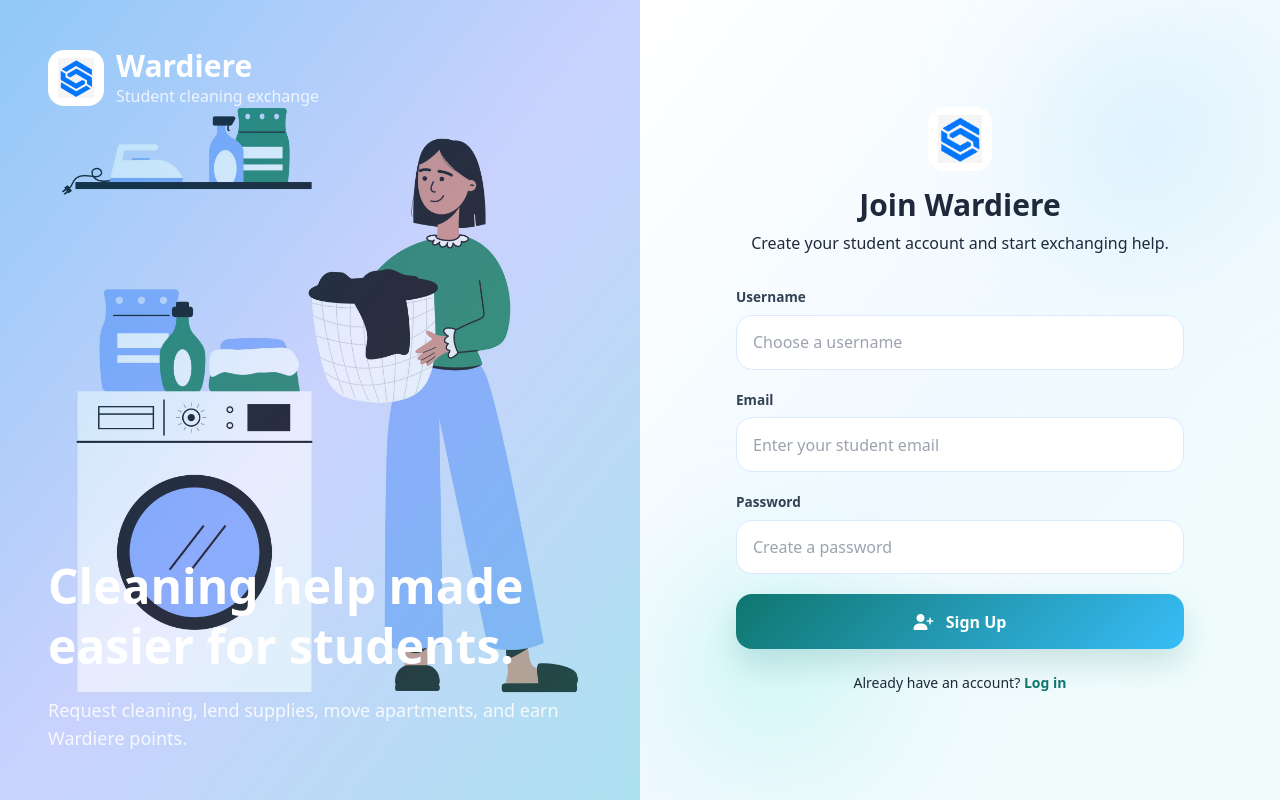
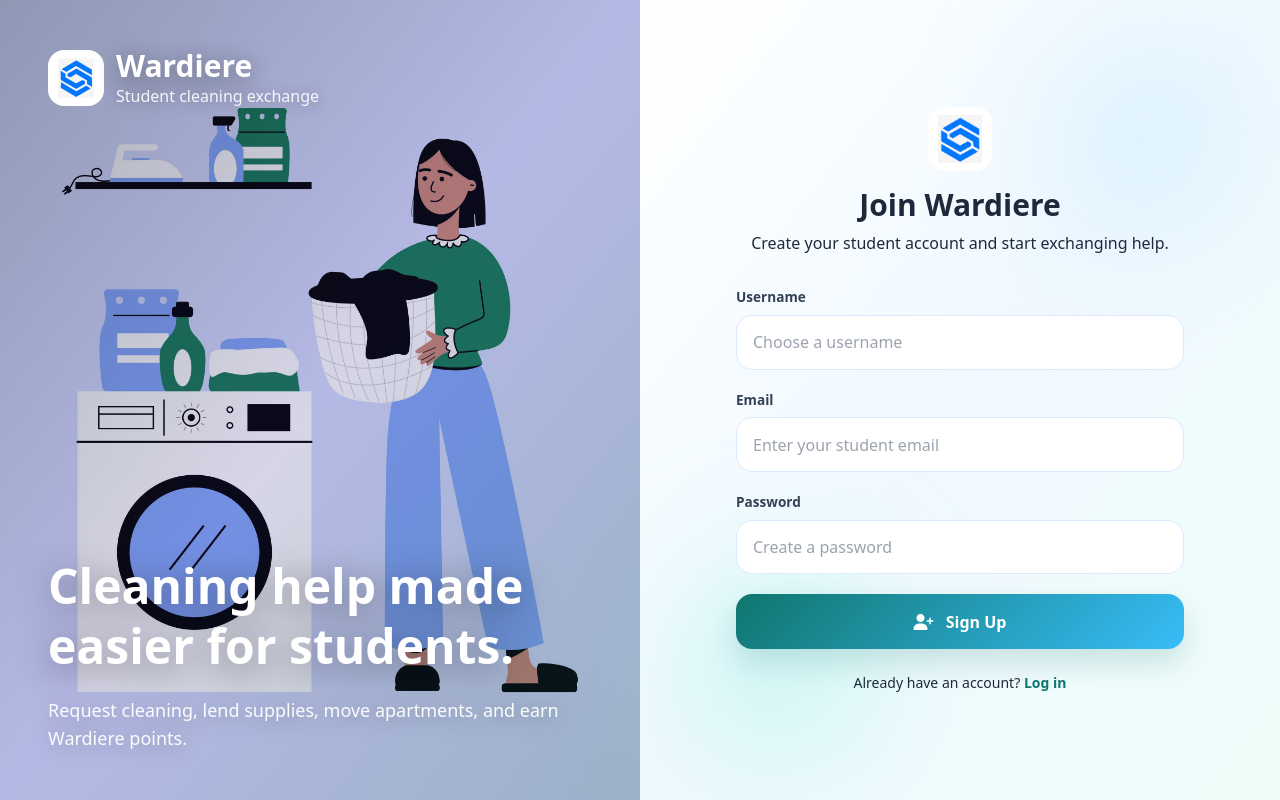
Before and after one commit to Smrithi-V/cleaning-app, a Flask app: page /signup in a window 1280 px wide. Run offline with Flask 3, Linux system fonts and the light colour scheme; some libraries are stand-ins or nearby versions.

Commit message:
review1_login & signup changed

```diff
--- a/templates/base_reg.html
+++ b/templates/base_reg.html
@@ -19,7 +19,7 @@
         <img src="{{ url_for('static', filename='images/cleaning.jpg') }}"
              class="absolute inset-0 w-full h-full object-cover">
 
-        <div class="absolute inset-0 bg-gradient-to-br from-sky-500/35 via-indigo-300/25 to-teal-300/35"></div>
+        <div class="absolute inset-0 bg-gradient-to-br from-slate-900/35 via-indigo-900/20 to-teal-900/30"></div>
 
         <div class="relative z-10 p-12 flex flex-col justify-between text-white">
             <div class="flex items-center gap-3">
@@ -28,16 +28,20 @@
                          class="w-10 h-10 object-contain">
                 </div>
                 <div>
-                    <h1 class="text-3xl font-black">Wardiere</h1>
-                    <p class="text-white/80">Student cleaning exchange</p>
+                    <h1 class="text-3xl font-black drop-shadow-[0_4px_12px_rgba(0,0,0,0.45)]">
+                        Wardiere
+                    </h1>
+                    <p class="text-white/90 drop-shadow-[0_2px_8px_rgba(0,0,0,0.35)]">
+                        Student cleaning exchange
+                    </p>
                 </div>
             </div>
 
             <div class="max-w-xl">
-                <h2 class="text-5xl font-black leading-tight">
+                <h2 class="text-5xl font-black leading-tight drop-shadow-[0_6px_18px_rgba(0,0,0,0.45)]">
                     Cleaning help made easier for students.
                 </h2>
-                <p class="text-lg text-white/85 mt-5">
+                <p class="text-lg text-white/95 mt-5 drop-shadow-[0_2px_10px_rgba(0,0,0,0.35)]">
                     Request cleaning, lend supplies, move apartments, and earn Wardiere points.
                 </p>
             </div>
```
